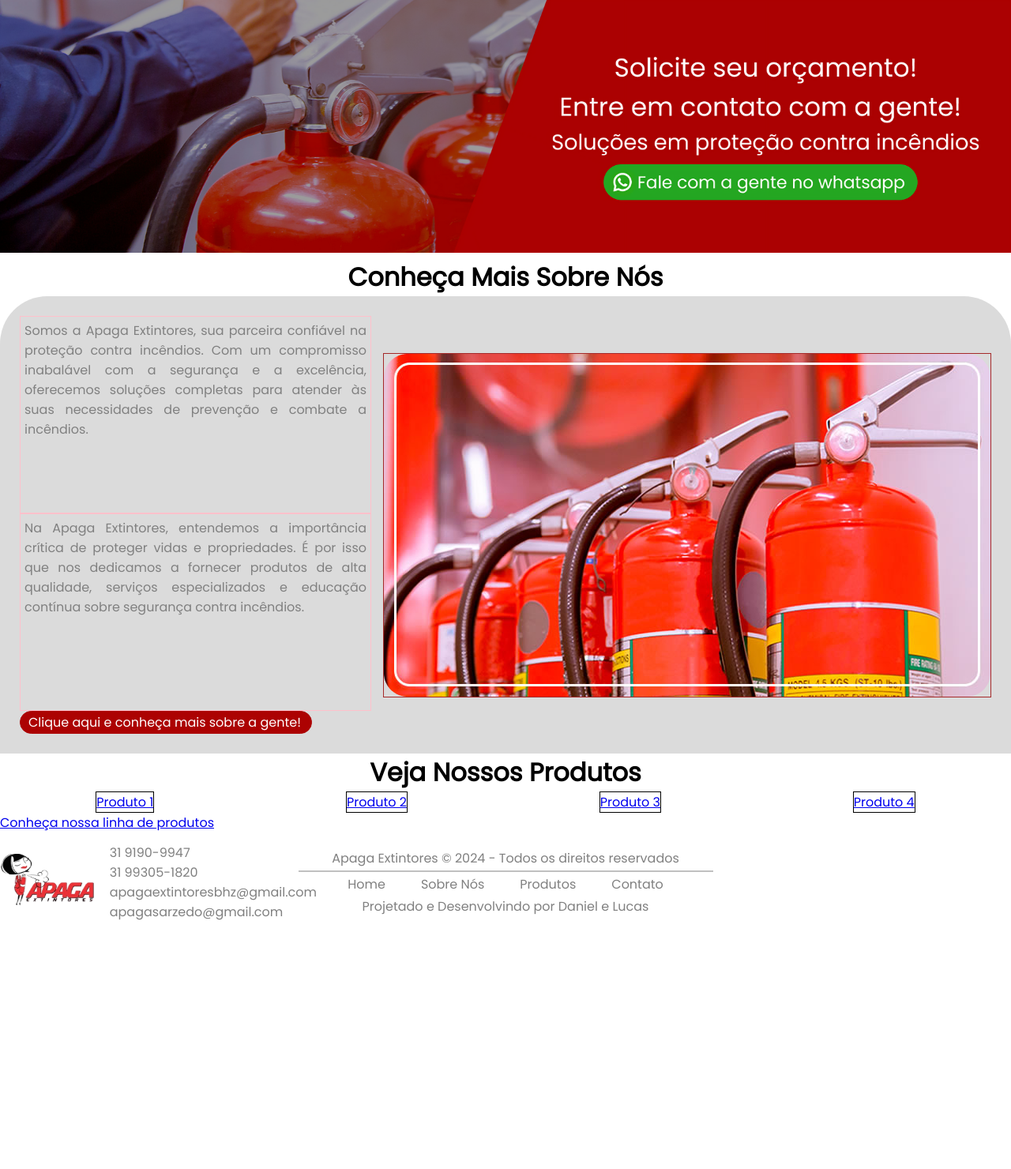
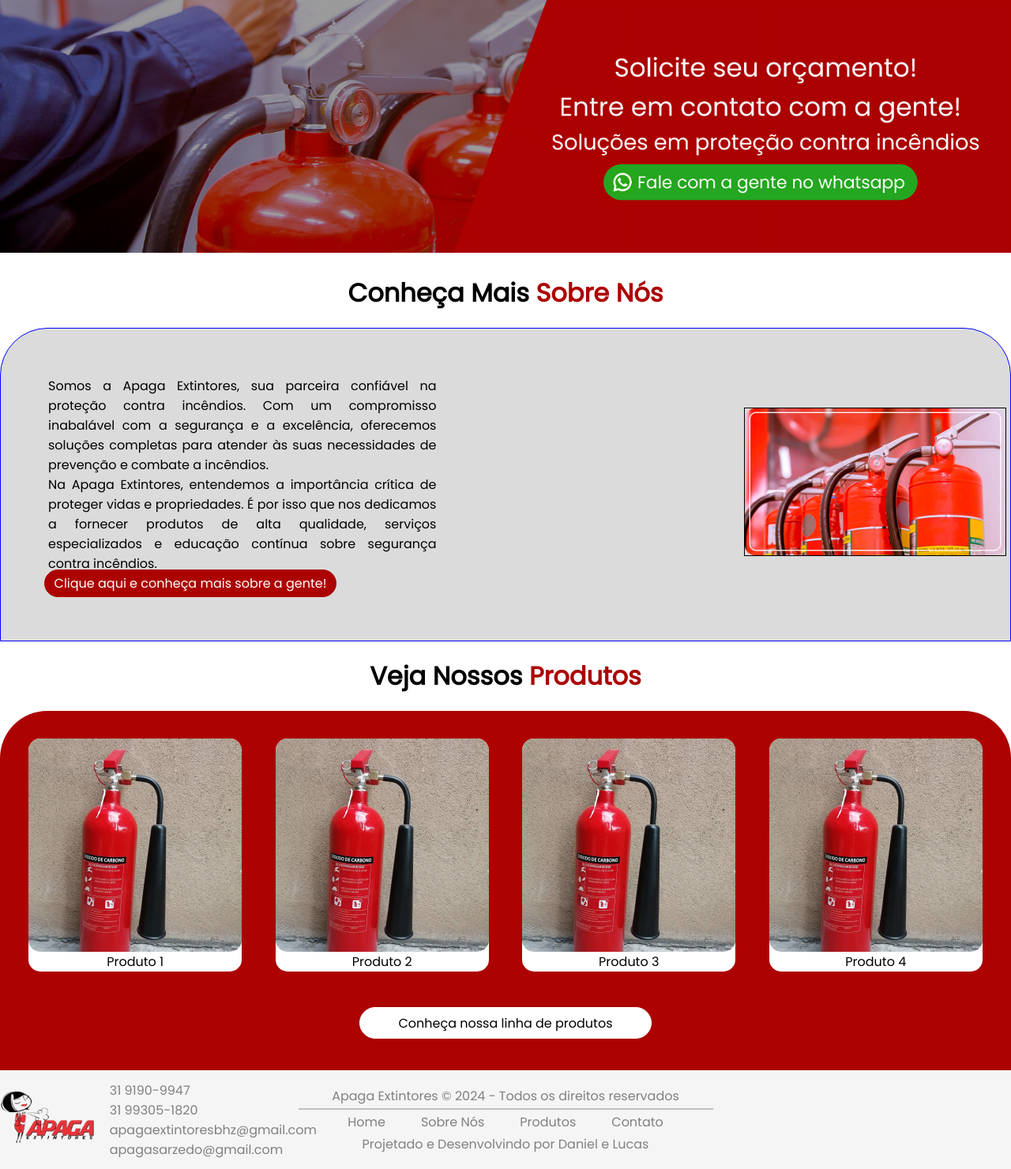
Before and after one commit to Daniel10013/site-extintores, a PHP site: page /site-extintores/ in a window 1280 px wide. Shown: the part 83-1563 px from the top of the page at 79% size. Before the commit the page ends 1248 px from the top, so only its background shows below. Run offline with PHP 8.4, Linux system fonts and the light colour scheme.

Commit message:
Finalizando a Home Page

```diff
--- a/App/view/assets/css/global.css
+++ b/App/view/assets/css/global.css
@@ -38,11 +38,13 @@ header {
     & a {
         text-decoration: none;
         color: gray;
+        transition: 0.4s;
     }
 
     & a:hover{
+        font-size: 17px;
         color: red;
-        transition: 0.2s;
+        transition: 0.3s;
     }
 
     & .whatsapp {
@@ -68,10 +70,11 @@ footer {
     display: flex;
     justify-content: center;
     align-items: center;
-    /* border: solid 1px green; */
+    background-color: #F5F5F5;
     height: 125px;
-    padding: 5px;
+    padding: 15px;
     gap: 5px;
+
 
     & .contactlist {
         display: flex;
@@ -95,11 +98,6 @@ footer {
         gap: 45px;
     }
 
-    & a {
-        text-decoration: none;
-        color: grey;
-    }
-
     & .copyright {
         display: flex;
         justify-content: center;
@@ -117,9 +115,16 @@ footer {
         color: gray;
     }
 
+    & a {
+        text-decoration: none;
+        color: grey;
+        transition: 0.4s;
+    }
+
     & .copyright a:hover{
+        font-size: 17px;
         color: red;
-        transition: 0.2s;
+        transition: 0.3s;
     }
 }
 
--- a/App/view/assets/css/home.css
+++ b/App/view/assets/css/home.css
@@ -1,57 +1,59 @@
 main {
-    & .banner img{
+    & .banner img {
         width: 100%;
     }
 
-    & .title h1{
+    & .title {
         display: flex;
         justify-content: center;
+        align-items: center;
+        margin: 15px;
+        padding: 5px;
     }
 
     & .information {
         display: flex;
-        justify-content: space-between;
+        justify-content: center;
         align-items: center;
         background-color: #DBDBDB;
-        /* border: solid 1px blue; */
+        border: solid 1px blue;
         border-radius: 60px 60px 0px 0px;
-        padding: 25px;
-        gap: 15px;
+        padding: 30px;
+    }
+
+    & .text{
+        margin: 25px;
+    }
+
+    & .text p {
+        width: 60%;
+        height: 125px;
+        padding: 5px;
+        gap: 10px;
         text-align: justify;
     }
 
-    & .text p{
-        border: solid 1px pink;
-        width: 100%;
-        height: 250px;
-        color: gray;
-        padding: 5px;
-        gap: 10px;
-    }
-
-    & .text a{
+    & .text a {
         border: solid 1px #AC0202;
         display: flex;
+        justify-content: center;
+        align-items: center;
         background-color: #AC0202;
         border-radius: 35px;
+        height: 35px;
         width: 370px;
         padding: 1px 10px 1px 10px;
         color: white;
         text-decoration: none;
     }
 
-    & .information img{
-        border: solid 1px brown;
+    & .banneraboutus img {
+        margin: 25px;
+        border: solid 1px black;
         width: 100%;
     }
 
-
-    & .products h1{
-        display: flex;
-        justify-content: center;
-    }
-
-    & .allproducts{
+    & .allproducts {
         background-color: #AC0202;
         border-radius: 60px 60px 0px 0px;
         padding: 15px;
@@ -63,10 +65,53 @@ main {
         align-items: center;
     }
 
-    & .productslist a{
+    & .card {
+        margin: 20px;
+        width: 270px;
+        background-color: white;
+        border-radius: 15px;
+        transition: 0.4s;
+    }
+
+    & .card a{
         display: flex;
-        justify-content: space-around;
+        flex-direction: column;
+        justify-content: center;
         align-items: center;
-        border: solid 1px black;
+    }
+
+    & .card:hover {
+        width: 275px;
+        transition: 0.3s;
+    }
+
+    & .card img {
+        border-radius: 15px;
+    }
+
+    & .card a {
+        text-decoration: none;
+        color: black;
+    }
+
+    & .button {
+        display: flex;
+        justify-content: center;
+        align-items: center;
+        margin: 25px;
+    }
+
+    & .button a {
+        border: solid 1px white;
+        display: flex;
+        justify-content: center;
+        align-items: center;
+        background-color: white;
+        border-radius: 35px;
+        height: 40px;
+        width: 370px;
+        padding: 1px 10px 1px 10px;
+        color: black;
+        text-decoration: none;
     }
 }
--- a/App/view/home.php
+++ b/App/view/home.php
@@ -5,7 +5,7 @@
     <meta charset="UTF-8">
     <meta name="viewport" content="width=device-width, initial-scale=1.0">
     <link rel="stylesheet" href="<?= ASSETS_DIR ?>css/global.css">
-    <link rel="stylesheet" href="<?= ASSETS_DIR?>css/home.css">
+    <link rel="stylesheet" href="<?= ASSETS_DIR ?>css/home.css">
     <title>Document</title>
 </head>
 
@@ -27,17 +27,19 @@
     </header>
 
     <main>
-        <div class="banner"><a href="#"><img src="<?= ASSETS_DIR?>img/bannerHome.png" alt="Banner Apaga Extintores"></a></div>
+        <div class="banner"><a href="#"><img src="<?= ASSETS_DIR ?>img/bannerHome.png" alt="Banner Apaga Extintores"></a>
+        </div>
 
         <div class="about-us">
             <div class="title">
-                <h1>Conheça Mais Sobre Nós</h1>
+                <h1>Conheça Mais <span style="color: #AC0202;">Sobre Nós</span></h1>
             </div>
             <div class="information">
                 <div class="text">
                     <p>Somos a Apaga Extintores, sua parceira confiável na proteção contra incêndios.
                         Com um compromisso inabalável com a segurança e a excelência,
-                        oferecemos soluções completas para atender às suas necessidades de prevenção e combate a incêndios.
+                        oferecemos soluções completas para atender às suas necessidades de prevenção e combate a
+                        incêndios.
                     </p>
                     <p>
                         Na Apaga Extintores, entendemos a importância crítica de proteger vidas e propriedades.
@@ -46,19 +48,29 @@
                     </p>
                     <a href="sobre-nos">Clique aqui e conheça mais sobre a gente!</a>
                 </div>
-                <img src="<?= ASSETS_DIR?>img/bannerAboutUs.png" alt="Sobre nós">
+                <div class="banneraboutus"><img src="<?= ASSETS_DIR ?>img/bannerAboutUs.png" alt="Sobre nós"></div>
             </div>
         </div>
         <div class="products">
-            <div><h1>Veja Nossos Produtos</h1></div>
-            <div class="cards">
+            <div class="title">
+                <h1>Veja Nossos <span style="color: #AC0202;">Produtos</span></h1>
+            </div>
+            <div class="allproducts">
                 <div class="productslist">
-                <a href="#">Produto 1</a>
-                <a href="#">Produto 2</a>
-                <a href="#">Produto 3</a>
-                <a href="#">Produto 4</a>
+                    <div class="card">
+                        <a href="#"><img src="<?= ASSETS_DIR ?>img/extintor.jpg" alt="Produto" style="width:100%">Produto 1</a>
+                    </div>
+                    <div class="card">
+                        <a href="#"><img src="<?= ASSETS_DIR ?>img/extintor.jpg" alt="Produto" style="width:100%">Produto 2</a>
+                    </div>
+                    <div class="card">
+                        <a href="#"><img src="<?= ASSETS_DIR ?>img/extintor.jpg" alt="Produto" style="width:100%">Produto 3</a>
+                    </div>
+                    <div class="card">
+                        <a href="#"><img src="<?= ASSETS_DIR ?>img/extintor.jpg" alt="Produto" style="width:100%">Produto 4</a>
+                    </div>
                 </div>
-                <div class=""><a href="produtos">Conheça nossa linha de produtos</a></div>
+                <div class="button"><a href="produtos">Conheça nossa linha de produtos</a></div>
             </div>
         </div>
     </main>
@@ -82,7 +94,9 @@
                 <li><a href="produtos">Produtos</a></li>
                 <li><a href="contato">Contato</a></li>
             </ul>
-            <p>Projetado e Desenvolvindo por <a href="https://www.linkedin.com/in/daniel-filipe-cv/" target="_blank">Daniel</a> e <a href="https://www.linkedin.com/in/lucaseduardo1975" target="_blank">Lucas</a></p>
+            <p>Projetado e Desenvolvindo por <a href="https://www.linkedin.com/in/daniel-filipe-cv/"
+                    target="_blank">Daniel</a> e <a href="https://www.linkedin.com/in/lucaseduardo1975"
+                    target="_blank">Lucas</a></p>
         </div>
     </footer>
 
```
Also changed, not shown: App/view/assets/img/extintor.jpg (added).
